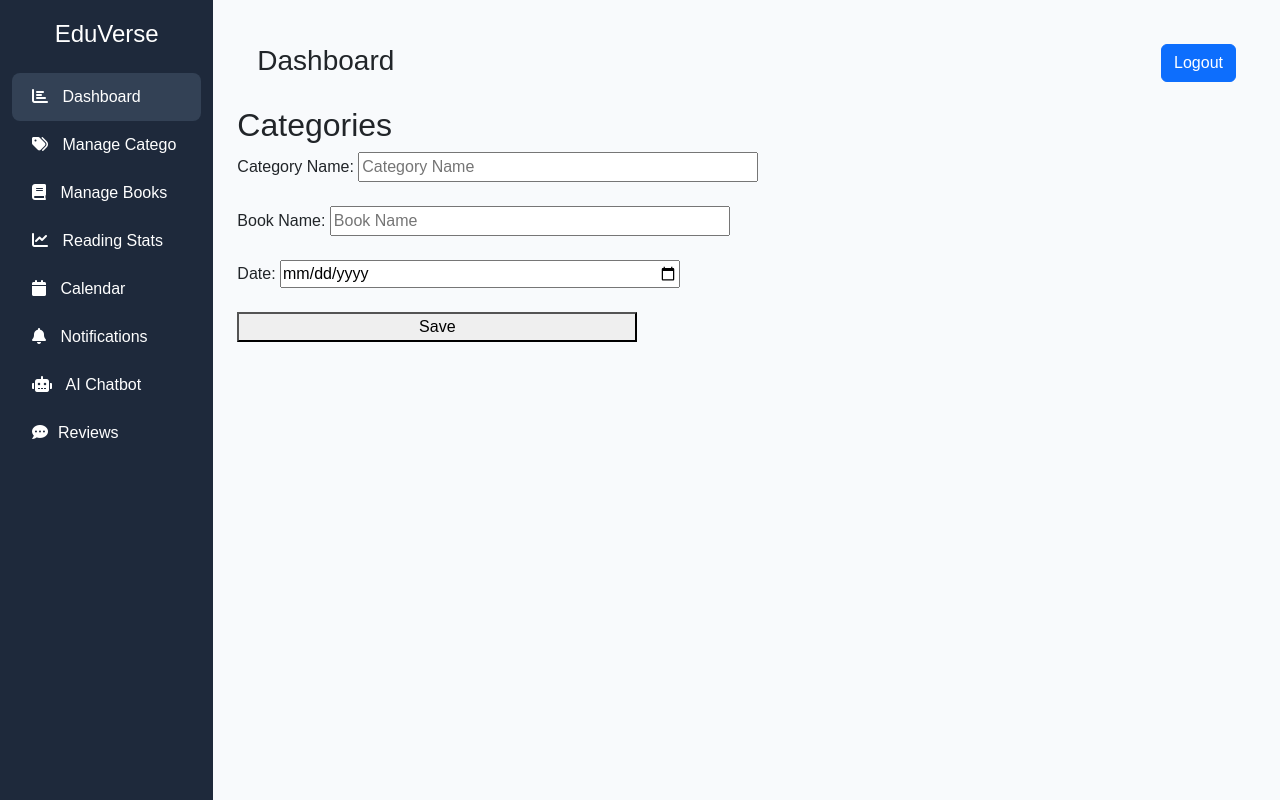
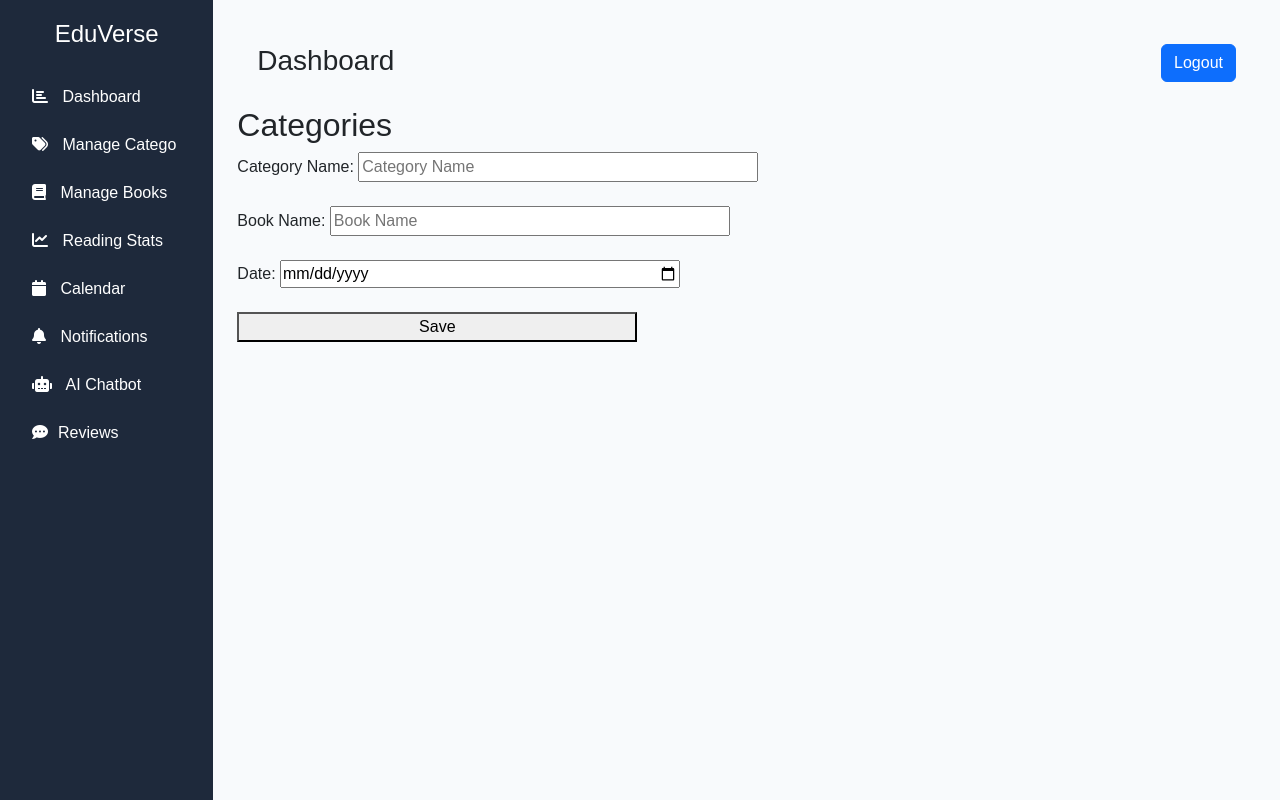
Before and after one commit to Ayesha-rose/Fyp-project, a Laravel app: page /admin_categories/create in a window 1280 px wide. Run offline with Laravel 8, Linux system fonts and the light colour scheme; settings files or empty folders that the repository lacks are supplied.

Commit message:
Categories

```diff
--- a/resources/views/admin/master.blade.php
+++ b/resources/views/admin/master.blade.php
@@ -73,7 +73,7 @@
       <div class="col-md-2 sidebar">
         <h4 class="text-white text-center mb-4">EduVerse</h4>
         <nav class="nav flex-column">
-          <a href="{{ route('admin.dashboard') }}" class="nav-link active"><i class="fas fa-chart-bar"></i> Dashboard</a>
+          <a href="{{ route('admin.dashboard') }}" class="nav-link"><i class="fas fa-chart-bar"></i> Dashboard</a>
          <a href="{{ route('admin_categories.index') }}" class="nav-link"><i class="fas fa-tags"></i> Manage Catego</a>
           <a href="#" class="nav-link"><i class="fas fa-book"></i> Manage Books</a>
           <a href="#" class="nav-link"><i class="fas fa-chart-line"></i> Reading Stats</a>
```
